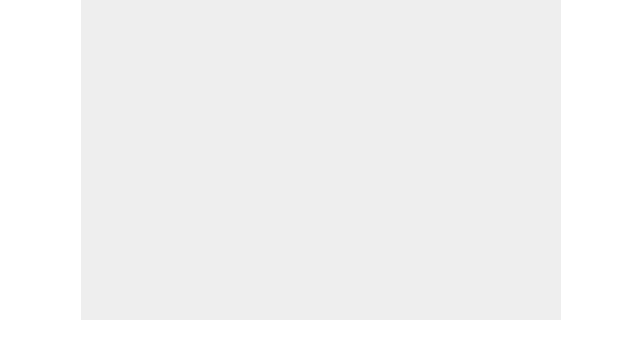
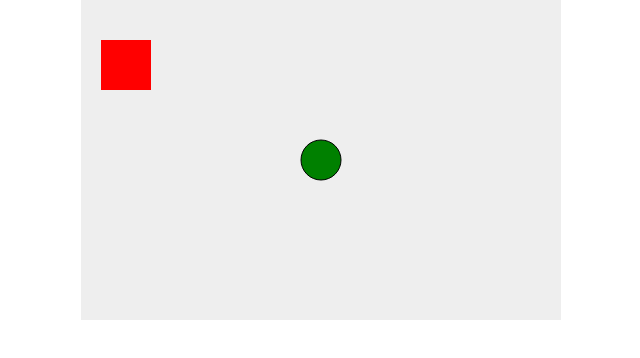
Before and after one commit to hun-a/Block-Breaker, a plain HTML site: page public/index.html in a window 1280 px wide. Shown: the whole page, without its empty margins (319-959 px from the left). Drawn offline with Linux system fonts and the light colour scheme.

Commit message:
draw rectangle and circle

```diff
--- a/public/index.html
+++ b/public/index.html
@@ -13,7 +13,31 @@
   <canvas id="myCanvas" width="480" height="320"></canvas>
 
   <script>
+    var canvas = document.getElementById('myCanvas');
+    var ctx = canvas.getContext('2d');
 
+    ctx.beginPath();  // drawing start
+    ctx.rect(20, 40, 50, 50); // draw rectangle (pointX, pointY, width, height)
+    ctx.fillStyle = '#FF0000';  // setting the red color
+    ctx.fill(); // do fill the color into the rectangle
+    ctx.closePath();  // drawing end
+
+    ctx.beginPath();
+    /*
+     * arc(x, y, r, sAngle, eAngle, counterclockwise)
+     * x: The x-coordinate of the center of the circle
+     * y: The y-coordinate of the center of the circle
+     * r: The radius of the circle
+     * sAngle: The starting angle, in radians (0 is at the 3 o'clock position of the arc's circle)
+     * eAngle: The ending angle, in radians
+     * counterclockwise: Optional. Specifies whether the drawing should be counterclockwise or clockwise. False is default, and indicates clockwise, while true indicates counter-clockwise.
+     */
+    ctx.arc(240, 160, 20, 0, Math.PI * 2, false);
+    ctx.fillStyle = 'green';
+    ctx.fill();
+    ctx.strokeStype = "rgba(0, 0, 255, 0.5)"; // setting for stroke
+    ctx.stroke(); // drawing stroke
+    ctx.closePath();
   </script>
 </body>
 </html>
```
